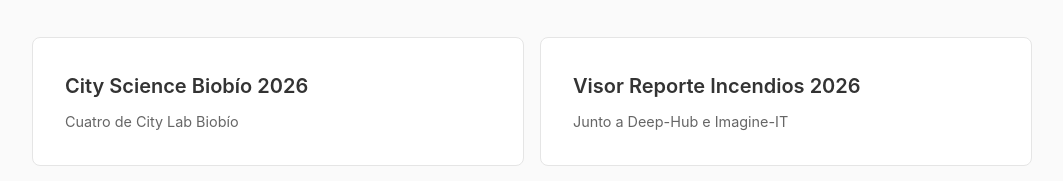
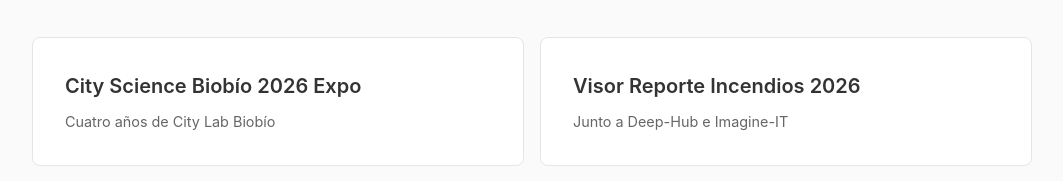
Before and after one commit to citylabbiobio/linkinbio, a SvelteKit app: page / in a window 1280 px wide. Shown: the part 395-576 px from the top of the page, without its empty margins (108-1171 px from the left). Built offline with nearby package versions, Linux system fonts and the light colour scheme.

Commit message:
updating media blocks // 08.06 v2

```diff
--- a/src/routes/+page.svelte
+++ b/src/routes/+page.svelte
@@ -13,8 +13,8 @@
     // Datos (const donde no se mutan)
     const mainLinks = [
         {
-          title: "City Science Biobío 2026",
-          description: "Cuatro de City Lab Biobío",
+          title: "City Science Biobío 2026 Expo",
+          description: "Cuatro años de City Lab Biobío",
           url: "https://cityscience.citylabbiobio.cl",
         },
         {
```
